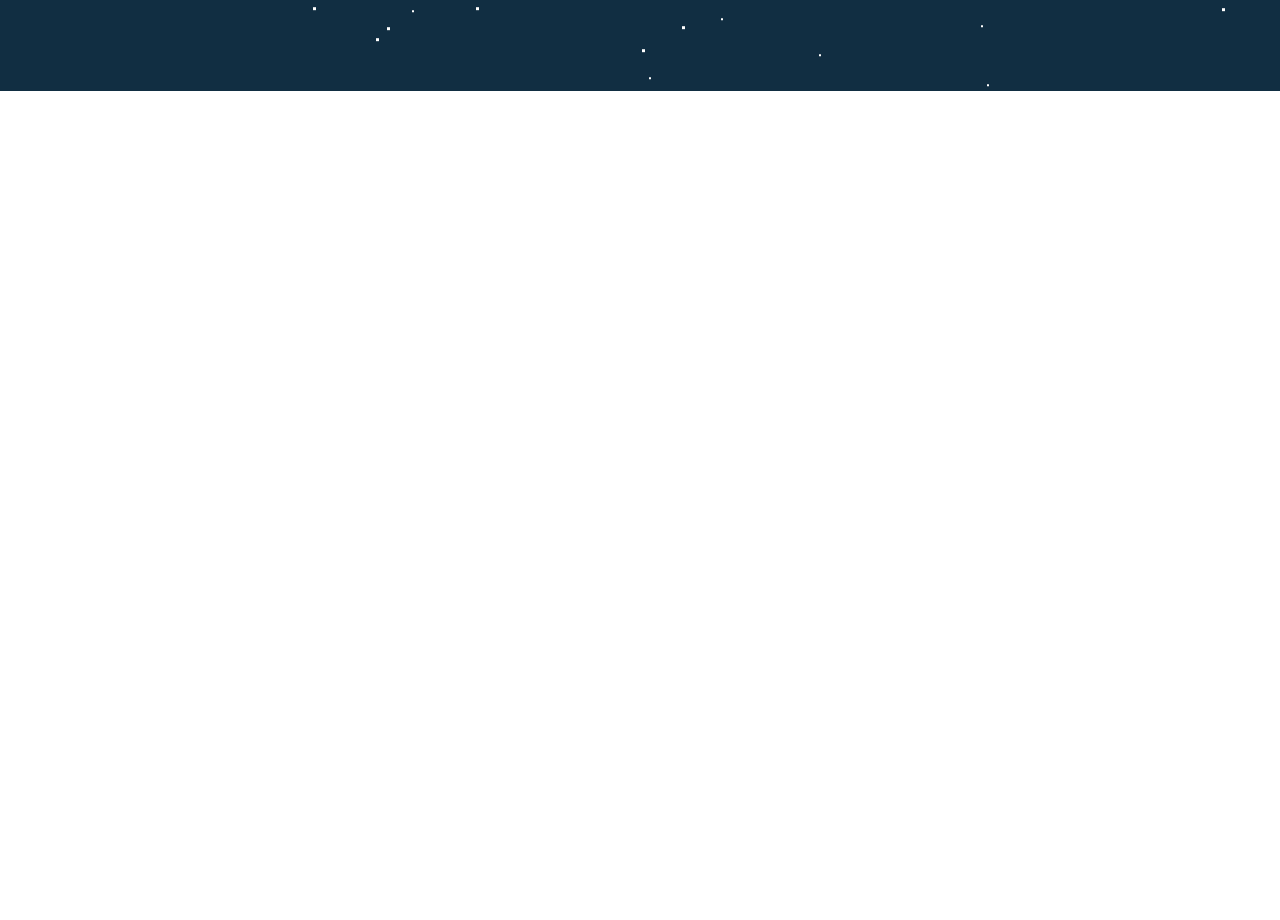
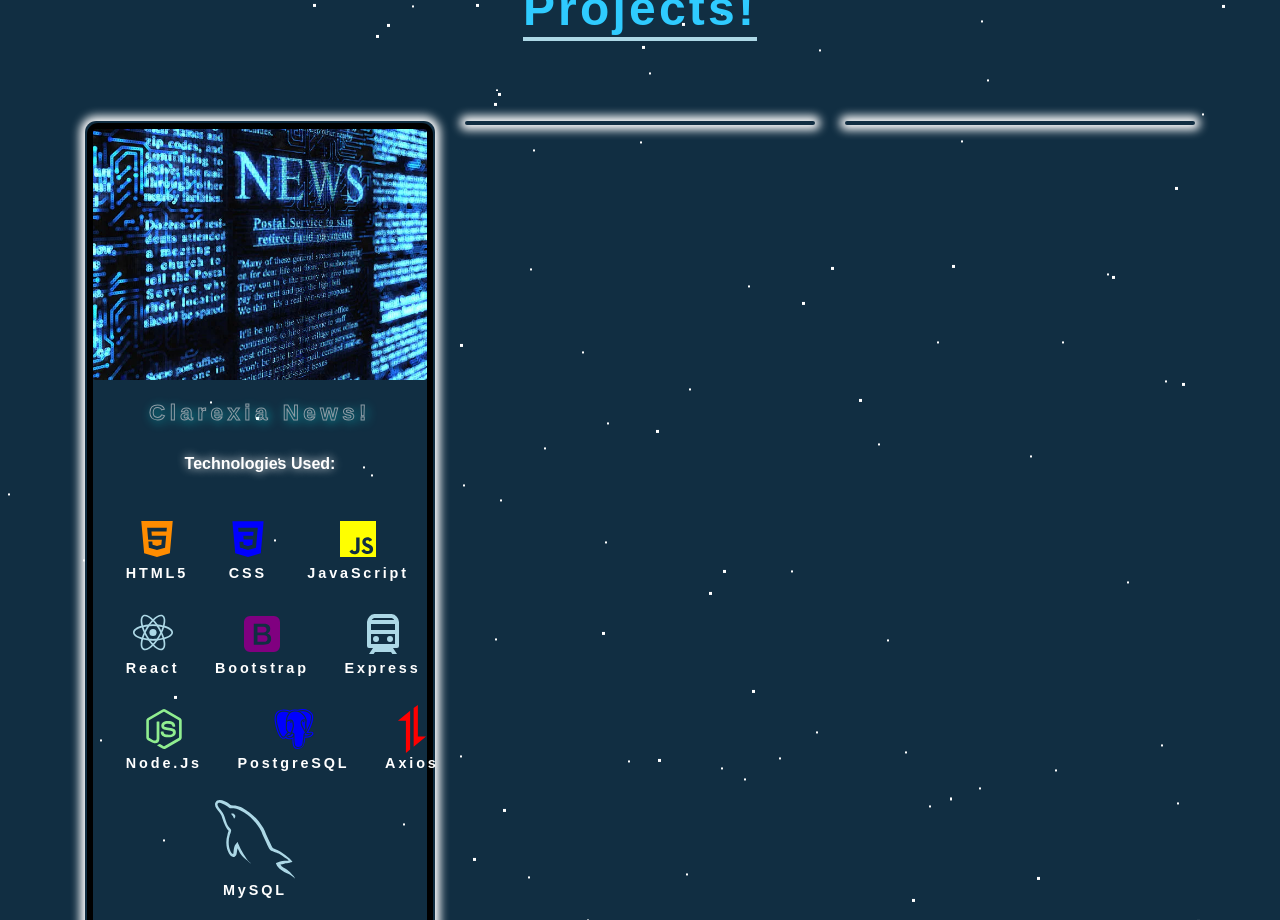
Before and after one commit to DamonNunezAlt/damonnunez, a React (Create React App) app: page / in a window 1280 px wide. Shown: the part 1880-2800 px from the top of the page. Before the commit the page ends 1971 px from the top, so only its background shows below. Built offline with nearby package versions, Linux system fonts and the light colour scheme.

Commit message:
Clarexia News Card

```diff
--- a/src/App.js
+++ b/src/App.js
@@ -3,6 +3,7 @@ import './App.css'
 import Home from "./components/Home";
 import AboutMe from "./components/AboutMe";
 import Skills from "./components/Skills";
+import Projects from "./components/Projects";
 function App() {
   return (
 
@@ -14,6 +15,7 @@ function App() {
       <Home/>
       <AboutMe/>
       <Skills/>
+      <Projects/>
 
       </div>
 
--- a/src/components/Home.js
+++ b/src/components/Home.js
@@ -16,7 +16,7 @@ const Home = () => {
                         <strong>
                         Greetings! I'm a full-stack developer with a background in <a href='https://codenation.org/' target='_blank'> Code Nation </a> and the<a href='https://www.marcylabschool.org/' target='_blank'> Marcy Lab School.</a> I specialize in crafting user-friendly web experiences, from front-end designs to robust back-end solutions. Excited to take on new challenges in the world of development! </strong>
 </p>
-                <button id='contact' className='btn'>Contact Me!</button>
+                <button className='btn'>Contact Me!</button>
                 </div>
             </Col>
             <Col sm={12} md={12} lg={4}>
--- a/src/components/Navbar.js
+++ b/src/components/Navbar.js
@@ -15,7 +15,7 @@ const Navbar = () => {
                       <a href='#home' className='navList'>//Home</a>
                       <a href='#aboutMe'  className='navList'>//About Me</a>
                       <a href='#skills'  className='navList'>//Skills</a>
-                      <a href='#'  className='navList'>//Projects</a>
+                      <a href='#projects'  className='navList'>//Projects</a>
                       <a href='#contact'  className='navList'>//Contact</a>
                     </nav>
                </div>
--- /dev/null
+++ b/src/components/Projects.css
@@ -0,0 +1,126 @@
+:root {
+    --bg-color: #081b29;
+    --second-bg-color:#112e42;
+    --text-color:white;
+    --main-color:rgb(0, 187, 250);
+}
+.projectsSection {
+    background-color: var(--second-bg-color);
+    height: auto;
+}
+.projects {
+    color: var(--text-color);
+    font-size: 3rem;
+    font-family: sans-serif;
+    font-weight: 800;
+    letter-spacing: 0.2rem;
+    word-spacing: 0.7rem;
+    border-bottom: 0.3rem solid lightblue;
+    width: min-content;
+    text-align: center; /* Center the text horizontally */
+    margin: 5rem auto; /* Center the element within its parent container */
+}
+.projectCardBorder {
+    height: auto;
+    width:100%;
+    border: 2px solid transparent; /* Add a transparent border */
+    box-shadow: 0 0 10px 5px white;
+    border-radius: .7rem;
+}
+.projectCard {
+    height: 100%;
+    width: 100%;
+    border:0.4rem solid black;
+    border-radius: .7rem;
+    background-color: transparent;
+}
+.projectCardImage {
+    height:40%;
+    width: auto;
+    object-fit: cover;
+}
+.projectCardTitle {
+    display: flex;
+    justify-content: center;
+    color:transparent;
+     font-size:1.4rem;
+     font-weight: 800;
+     font-family: sans-serif;
+     width:auto;
+     margin: 0 auto;
+     -webkit-text-stroke: #fff;
+     -webkit-text-stroke-width: 1px;
+     text-shadow: 2px 2px 10px aqua; /* Adds a text shadow with a blue color */
+     transition: all 0.5s ease-in-out; /* Adds a smooth transition effect */
+     letter-spacing: 0.2em;
+     transition: 0.2s;
+     animation: flicker 0.5s ease-in-out infinite alternate; /* Applies the flicker animation */
+
+     &:hover {
+         color: #fff; /* Changes the text color to white on hover */
+     }
+ }
+ .projectCardTitle:hover {
+    transform: scale(1.2);
+    opacity: 1;
+ }
+
+ @keyframes flicker {
+     0% {
+         opacity: 0.5;
+         text-shadow: 2px 2px 10px aqua;
+     }
+     100% {
+         opacity: 1;
+         text-shadow: 2px 2px 20px aqua;
+     }
+ }
+
+ .projectCardText {
+    color:white;
+    text-align: center;
+    font-size:1rem;
+    font-family: sans-serif;
+    font-weight: 800;
+    margin:1.5rem auto;
+    text-shadow: 0px 0px 10px white;
+    padding:0.1rem;
+ }
+ .iconic-container {
+    display: flex;
+    justify-content: space-around; /* Use flexbox to arrange items horizontally */
+  }
+
+  .iconic {
+    margin-right: 10px; /* Add some margin between icon-caption pairs */
+    text-align: center;/* Center align the text */
+
+  }
+.caption {
+    display: block;
+    margin:0 auto;
+    color:white;
+    text-align: center;
+    letter-spacing: 0.2em;
+    font-size:.9rem;
+    font-family: sans-serif;
+    font-weight: 800;
+
+}
+.projectBtn {
+    display: flex;
+    margin:2rem auto;
+    align-items: center;
+    height: 100%;
+    background: var(--main-color);
+    border-radius: .8rem;
+    font-size:1.4rem;
+    font-weight: 600;
+    letter-spacing: .1rem;
+    cursor: pointer;
+    transition: background-color 0.3s ease, transform 0.3s ease;
+ }
+ .projectBtn:hover {
+     background-color: white; /* Change the background color on hover */
+     transform: translateY(-10px);
+ }
--- /dev/null
+++ b/src/components/Projects.js
@@ -0,0 +1,112 @@
+import React from 'react'
+import './Projects.css'
+import {Row,Col,Container, CardImg} from 'react-bootstrap'
+import {Fade} from 'react-reveal'
+import { Card } from 'react-bootstrap'
+import ClarexiaNews from '../images/ClarexiaNews.png'
+import {BiLogoHtml5} from 'react-icons/bi'
+import {BiLogoCss3} from 'react-icons/bi'
+import {BiLogoJavascript} from 'react-icons/bi'
+import {BiLogoReact} from 'react-icons/bi'
+import {BiLogoBootstrap} from 'react-icons/bi'
+import {GrMysql} from 'react-icons/gr'
+import {SiAxios} from 'react-icons/si'
+import {BiTrain} from 'react-icons/bi'
+import {BiLogoNodejs} from 'react-icons/bi'
+import {BiLogoPostgresql} from 'react-icons/bi'
+import { Link } from 'react-router-dom'
+const Projects = () => {
+  return (
+    <div className='projectsSection'>
+        <Fade top distance='20%' duration = {1500} >
+        <Container>
+            <Row>
+                <Col sm={12} md={12} lg={12}>
+                <h1 className='projects' id='projects'><span> Projects! </span></h1>
+                </Col>
+            </Row>
+            <Row>
+                <Col sm={12} md={12} lg={4}>
+                <div className='projectCardBorder'>
+                <Card className='projectCard'>
+                    <CardImg className='projectCardImage' src={ClarexiaNews}/>
+                    <Card.Body className='projectCardBody'>
+                        <Card.Title className='projectCardTitle'> Clarexia News! </Card.Title>
+                            <Card.Text className='projectCardText'>
+                               Technologies Used:
+                            </Card.Text>
+                            <div className='iconic-container'>
+                                <div className='iconic'>
+                                    <BiLogoHtml5 size='3rem' color='darkorange'/>
+                                    <p className='caption'>HTML5</p>
+                                </div>
+                                <div className='iconic'>
+                    <BiLogoCss3 size='3rem' color='blue'/>
+                    <p className='caption'>CSS</p>
+                    </div>
+
+                    <div className='iconic'>
+                    <BiLogoJavascript size='3rem' color='yellow'/>
+                    <p className='caption'>JavaScript</p>
+                    </div>
+                            </div>
+                            <div className='iconic-container'>
+                <div className='iconic'>
+                    <BiLogoReact size='3rem' color='lightblue'/>
+                    <p className='caption'>React</p>
+                    </div>
+                    <div className='iconic'>
+                        <BiLogoBootstrap size='3rem' color='purple'/>
+                        <p className='caption'>Bootstrap</p>
+                    </div>
+                    <div className='iconic'>
+                        <BiTrain size='3rem' color='lightblue'/>
+                            <p className='caption'> Express</p>
+                        </div>
+                    </div>
+                    <div className='iconic-container'>
+                    <div className='iconic'>
+                            <BiLogoNodejs size='3rem' color='lightgreen'/>
+                            <p className='caption'> Node.Js</p>
+                            </div>
+                            <div className='iconic'>
+                                <BiLogoPostgresql size='3rem' color='blue'/>
+                                <p className='caption'>PostgreSQL</p>
+                            </div>
+                            <div className='iconic'>
+                                <SiAxios size='3rem' color='red'/>
+                                <p className='caption'> Axios </p>
+                            </div>
+                    </div>
+                    <div className='iconic-container'>
+                    <div className='iconic'>
+                                <GrMysql size='5rem' color='lightblue'/>
+                                <p className='caption'>MySQL</p>
+                            </div>
+                    </div>
+                    <div className='buttonZone'>
+                    <button className='btn' onClick={() => window.open('https://github.com/Damon-Nunez/clarexia-news')}>Source Code!</button>
+                    </div>
+
+                    </Card.Body>
+                </Card>
+                </div>
+                </Col>
+                <Col sm={12} md={12} lg={4}>
+                    <div className='projectCardBorder'>
+
+                </div>
+                </Col>
+                <Col sm={12} md={12} lg={4}>
+                <div className='projectCardBorder'>
+
+                    </div>
+                </Col>
+            </Row>
+        </Container>
+</Fade>
+    </div>
+  )
+}
+
+export default Projects
--- a/src/components/Skills.css
+++ b/src/components/Skills.css
@@ -5,7 +5,7 @@
     --main-color:rgb(0, 187, 250);
 }
 .skillsSection {
-    height:40rem;
+    height:auto;
     background-color: var(--second-bg-color);
 }
 .skills {
```
Also changed, not shown: src/images/ClarexiaNews.png (added).
